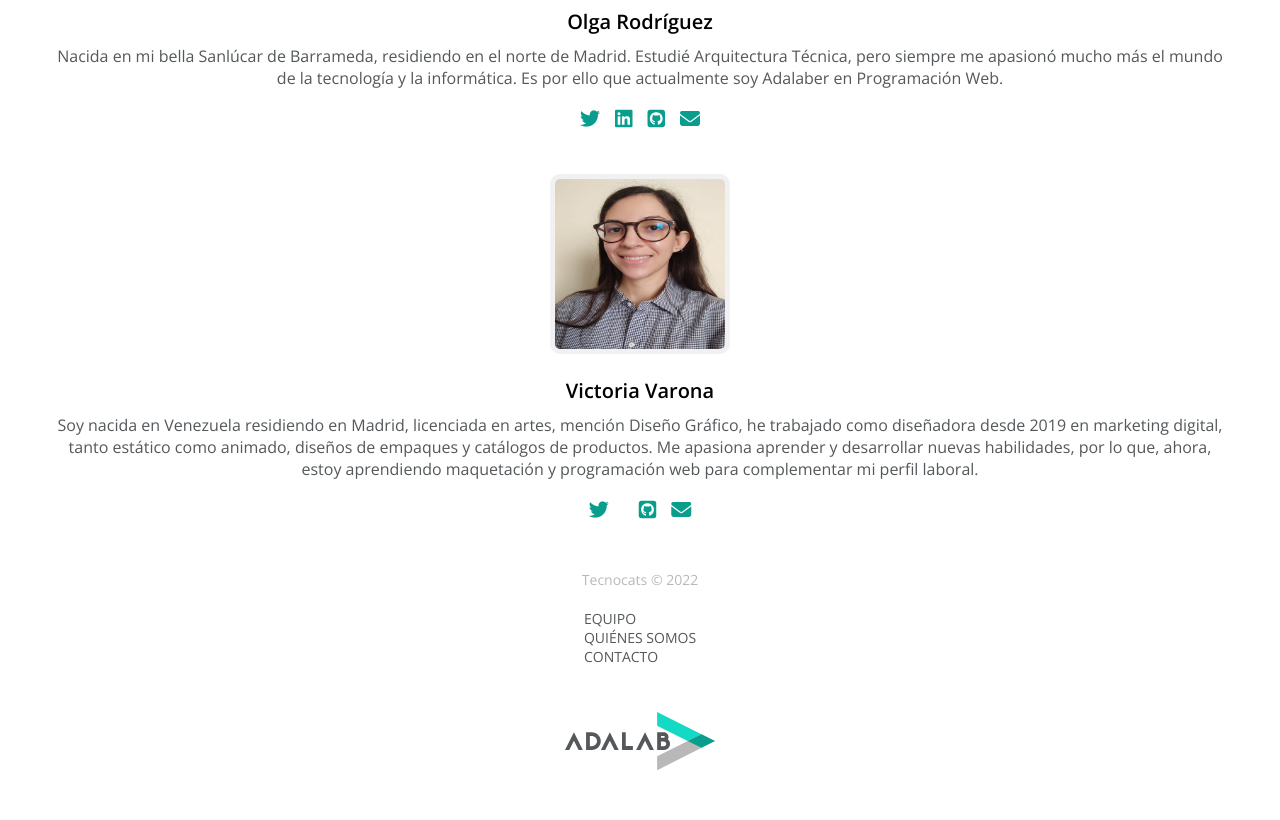
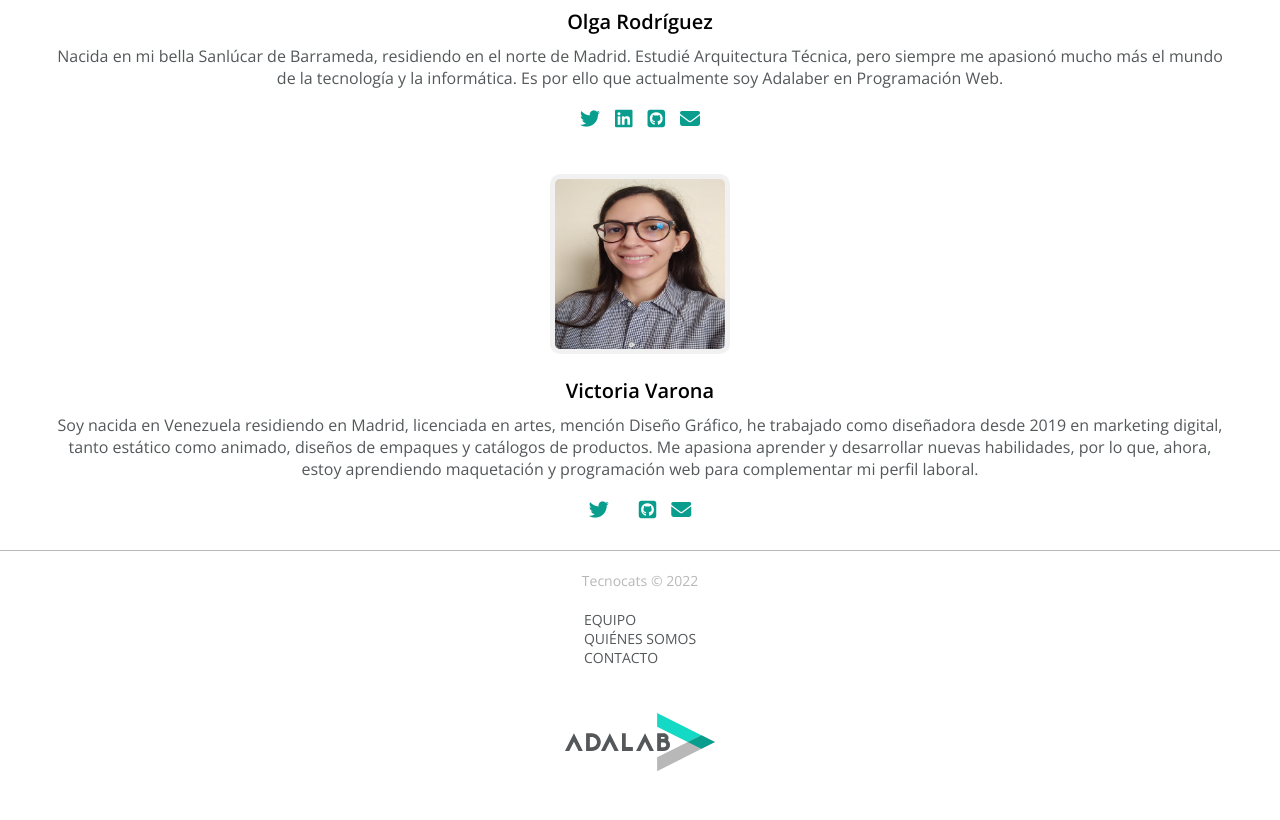
Before and after one commit to MLLuisa/project-promo-q-module-1-team-3, a plain HTML site: page index.html in a window 1280 px wide. Shown: the part 2702-3522 px from the top of the page. Drawn offline with nearby package versions, Linux system fonts and the light colour scheme.

Commit message:
Added styles to footer

```diff
--- a/css/styles.css
+++ b/css/styles.css
@@ -207,6 +207,9 @@
     align-items: center;
 }
 
+.footer {
+    border-top: solid var(--color-gris-claro) 1px;
+}
 .copiright {
     display: flex;
     justify-content: center;
@@ -215,7 +218,7 @@
     color: var(--color-gris-claro);
 }
 
-.container3 {
+.footer-nav {
     display: flex;
     justify-content: center;
     margin-top: 20px;
@@ -224,6 +227,11 @@
     text-transform: uppercase;
 }
 
-.list-container3 {
+.list-nav-footer {
     list-style: none;
+
 }
+.links-footer {
+    text-decoration: none;
+    color: var(--color-gris-oscuro);
+}
--- a/index.html
+++ b/index.html
@@ -170,15 +170,15 @@
       </div>
     </section>
   </main>
-  <footer>
+  <footer class="footer">
     <div class="copiright">Tecnocats &copy 2022</div>
-    <div class="container3">
-      <ul class="list-container3">
-        <li>Equipo</li>
-        <li>Quiénes somos</li>
-        <li>Contacto</li>
+    <nav class="footer-nav">
+      <ul class="list-nav-footer">
+        <li><a class="links-footer" href="./index.html#team">Equipo</a></li>
+        <li><a class="links-footer" href="./index.html#quienes-somos">Quiénes somos</a></li>
+        <li><a class="links-footer" href="./contacto.html">Contacto</a></li>
       </ul>
-    </div>
+    </nav>
     <div class="container2">
       <img src="./images/logo-adalab.svg" alt="Logo de Adalab" />
     </div>
```
